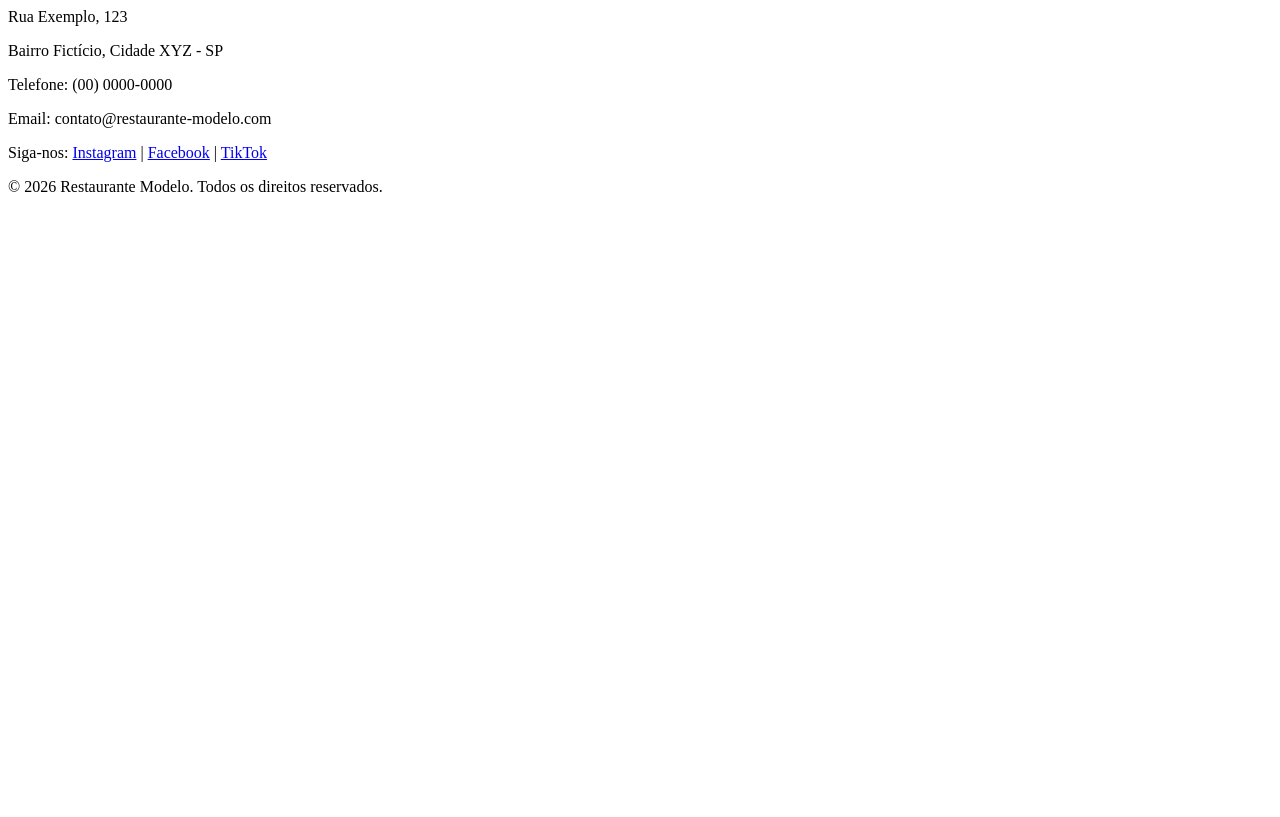
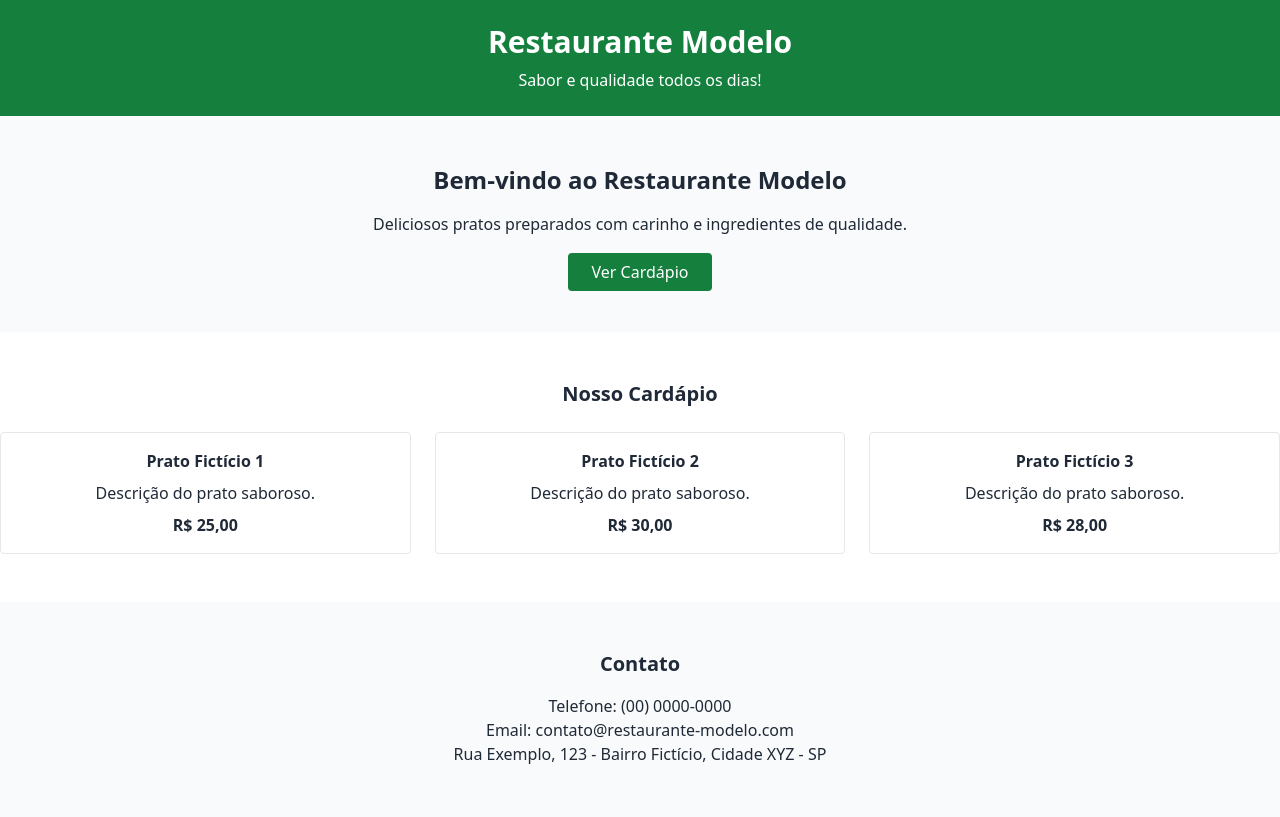
Before and after one commit to cris-ajj/landing-page-restaurante, a plain HTML site: page index.html in a window 1280 px wide. Shown: the top 817 px of the page. Drawn offline with nearby package versions, Linux system fonts and the light colour scheme.

Commit message:
Add complete HTML structure for restaurant website
Added complete HTML structure for the restaurant website including header, sections for menu and contact, and footer.

```diff
--- a/index.html
+++ b/index.html
@@ -1,9 +1,63 @@
+<!DOCTYPE html>
+<html lang="pt-BR">
+<head>
+  <meta charset="UTF-8">
+  <meta name="viewport" content="width=device-width, initial-scale=1.0">
+  <title>Restaurante Modelo</title>
+  <script src="https://cdn.tailwindcss.com"></script>
+</head>
+<body class="bg-gray-50 text-gray-800">
+
+  <!-- Header -->
+  <header class="bg-green-700 text-white py-6">
+    <div class="container mx-auto text-center">
+      <h1 class="text-3xl font-bold">Restaurante Modelo</h1>
+      <p class="mt-2">Sabor e qualidade todos os dias!</p>
+    </div>
+  </header>
+
+  <!-- Hero / Destaque -->
+  <section class="container mx-auto my-12 text-center">
+    <h2 class="text-2xl font-semibold mb-4">Bem-vindo ao Restaurante Modelo</h2>
+    <p class="mb-6">Deliciosos pratos preparados com carinho e ingredientes de qualidade.</p>
+    <a href="#menu" class="bg-green-700 text-white px-6 py-2 rounded hover:bg-green-800">Ver Cardápio</a>
+  </section>
+
+  <!-- Menu / Cardápio -->
+  <section id="menu" class="bg-white py-12">
+    <div class="container mx-auto text-center">
+      <h3 class="text-xl font-bold mb-6">Nosso Cardápio</h3>
+      <div class="grid grid-cols-1 md:grid-cols-3 gap-6">
+        <div class="p-4 border rounded">
+          <h4 class="font-semibold mb-2">Prato Fictício 1</h4>
+          <p>Descrição do prato saboroso.</p>
+          <p class="mt-2 font-bold">R$ 25,00</p>
+        </div>
+        <div class="p-4 border rounded">
+          <h4 class="font-semibold mb-2">Prato Fictício 2</h4>
+          <p>Descrição do prato saboroso.</p>
+          <p class="mt-2 font-bold">R$ 30,00</p>
+        </div>
+        <div class="p-4 border rounded">
+          <h4 class="font-semibold mb-2">Prato Fictício 3</h4>
+          <p>Descrição do prato saboroso.</p>
+          <p class="mt-2 font-bold">R$ 28,00</p>
+        </div>
+      </div>
+    </div>
+  </section>
+
+  <!-- Contato -->
+  <section class="container mx-auto py-12 text-center">
+    <h3 class="text-xl font-bold mb-4">Contato</h3>
+    <p>Telefone: (00) 0000-0000</p>
+    <p>Email: contato@restaurante-modelo.com</p>
+    <p>Rua Exemplo, 123 - Bairro Fictício, Cidade XYZ - SP</p>
+  </section>
+
+  <!-- Rodapé -->
   <footer class="bg-gray-800 text-white py-6 mt-12">
     <div class="container mx-auto text-center">
-    <p>Rua Exemplo, 123</p>
-    <p>Bairro Fictício, Cidade XYZ - SP</p>
-    <p>Telefone: (00) 0000-0000</p>
-    <p>Email: contato@restaurante-modelo.com</p>
       <p>Siga-nos:
         <a href="#" class="underline">Instagram</a> |
         <a href="#" class="underline">Facebook</a> |
@@ -12,3 +66,6 @@
       <p>© 2026 Restaurante Modelo. Todos os direitos reservados.</p>
     </div>
   </footer>
+
+</body>
+</html>
```
Lines whose indentation alone changed are shown as unchanged.
